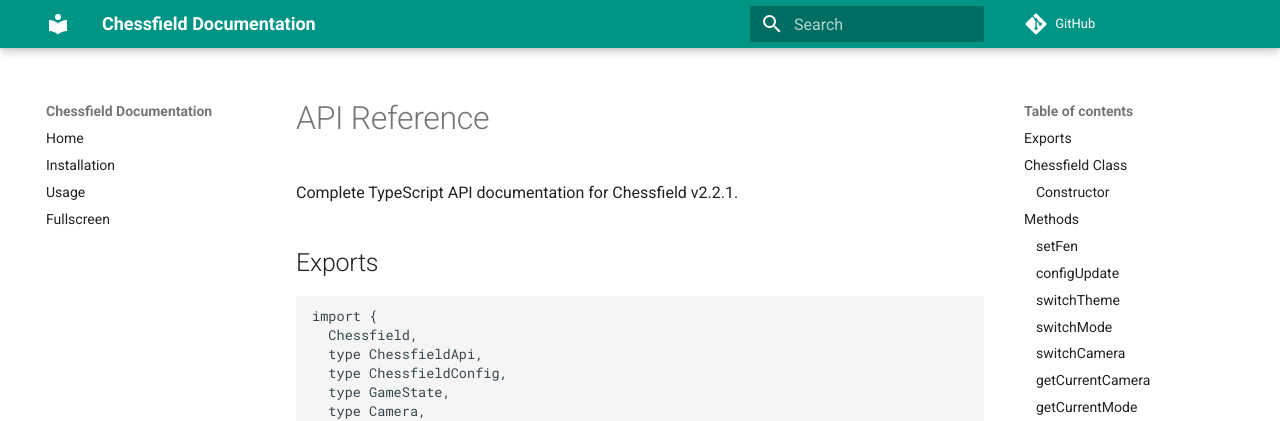
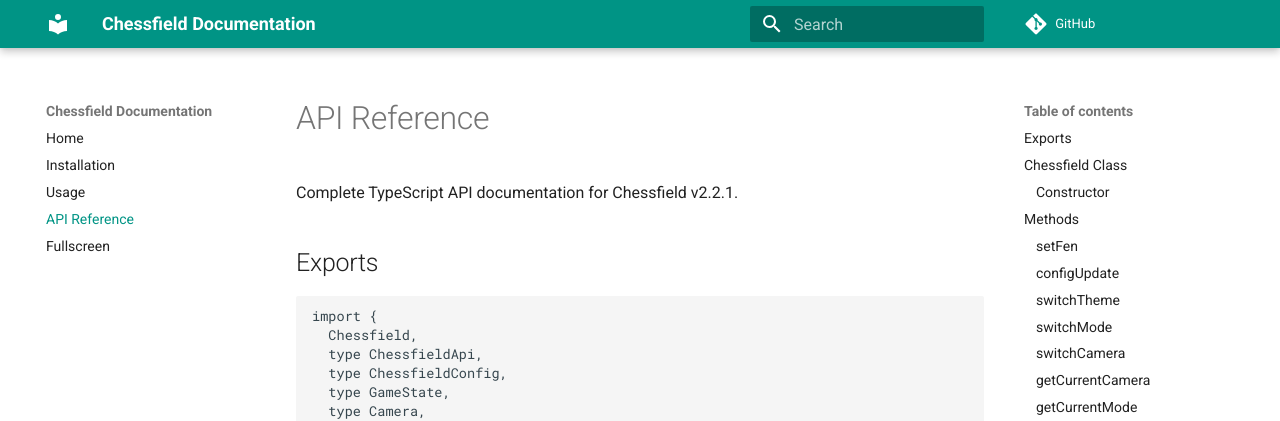
Before and after one commit to unicolored/chessfield, an MkDocs documentation site: the page built from docs/api-reference.md, in a window 1280 px wide. Shown: the top 421 px of the page. Built offline with MkDocs 1.6.1 and Material for MkDocs 9.7.7, drawn with Linux system fonts in a browser that asks for light colours; comment, search, counter and statistics services are not loaded.

Commit message:
Add api reference to the docs

```diff
--- a/mkdocs.yml
+++ b/mkdocs.yml
@@ -11,4 +11,5 @@ nav:
   - Home: index.md
   - Installation: installation.md
   - Usage: usage.md
+  - API Reference: api-reference.md
   - Fullscreen: fullscreen.md
```
